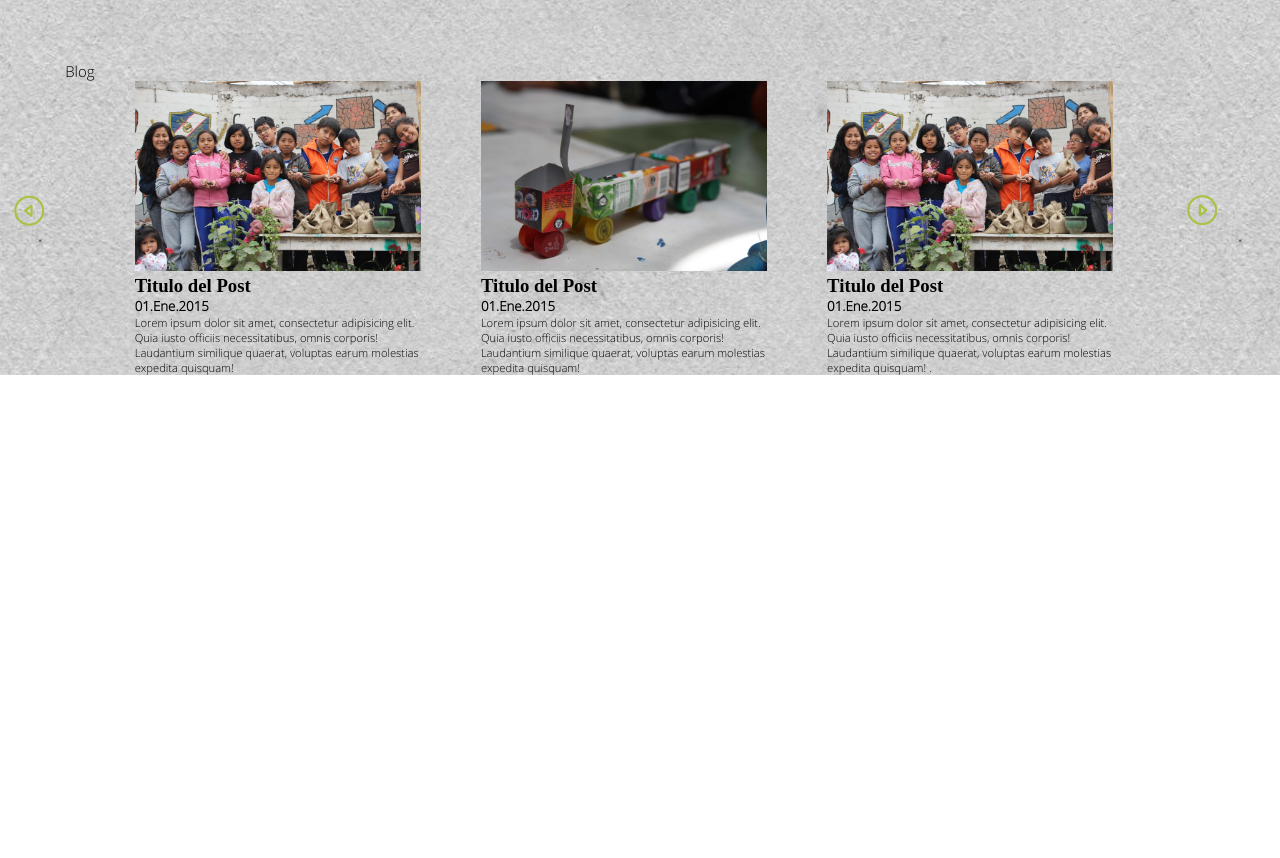
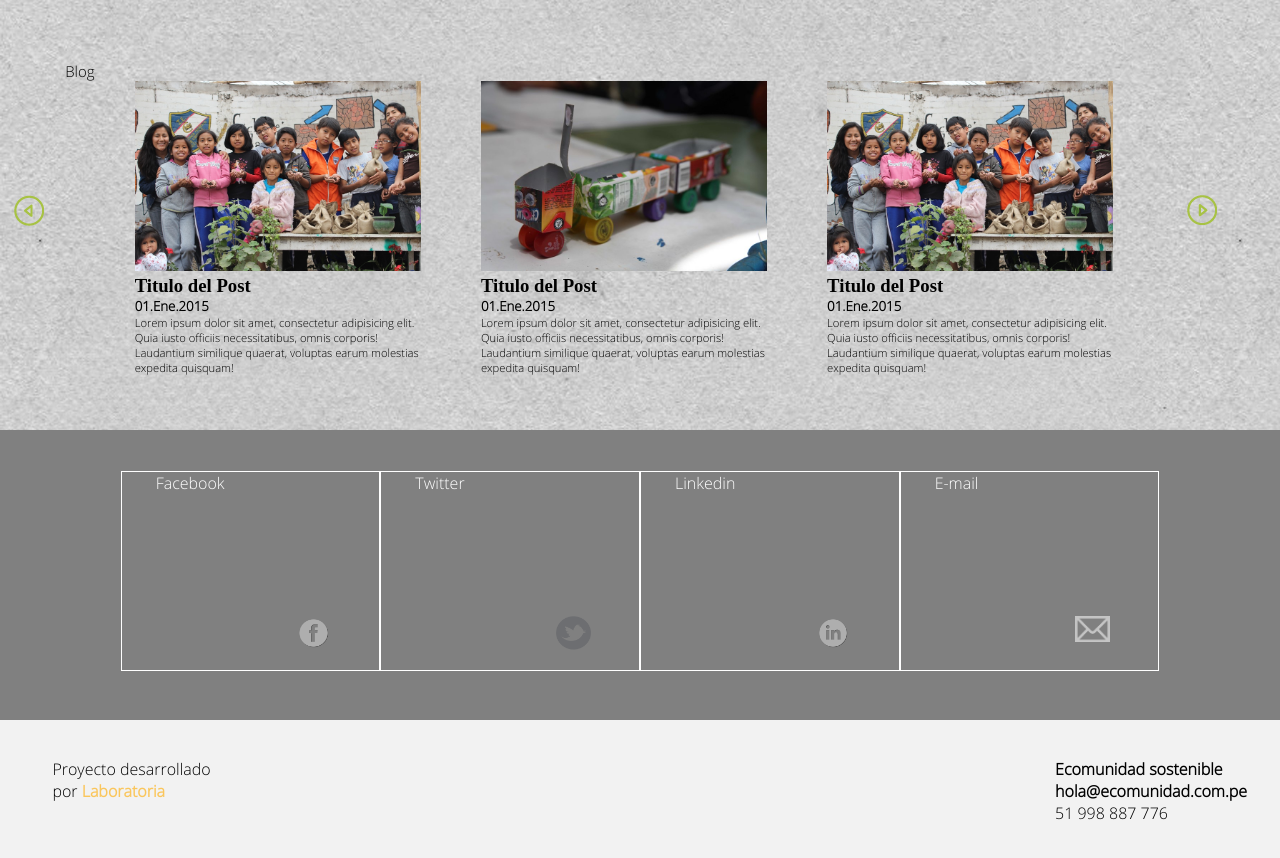
Before and after one commit to WaviisCR/Ecomunidad, a plain HTML site: page index.html in a window 1280 px wide. Shown: the part 2963-3821 px from the top of the page. Before the commit the page ends 3338 px from the top, so only its background shows below. Drawn offline with Linux system fonts and the light colour scheme; a web font is replaced by a local one.

Commit message:
Ecomunidad

```diff
--- a/css/main.css
+++ b/css/main.css
@@ -90,7 +90,38 @@ h3{
     width: 90%;
     font-family: OpenSans-Light;
     font-size: 70%;
+    padding-bottom: 17%;
 }
 h5{
     font-family: OpenSans-Light;
 }
+/*Social*/
+.social-box{
+    width: 25%;
+    height: 200px;
+    border: solid white 1px;
+    margin-left: 0px;
+    color: white;
+}
+.social-bck{
+    background-color: gray;
+}
+.social-box a{
+    text-decoration: none;
+    color: white;
+    font-family: OpenSans-Light;
+}
+.social-box img{
+    width: 15%;
+    margin-left: 70%;
+    margin-top: 48%;
+}
+.social{
+    margin-top: 5%;
+}
+footer p{
+    font-family: OpenSans-Light;
+}
+footer{
+    background-color: #F2F2F2;
+}
--- a/css/utilitiesWZ.css
+++ b/css/utilitiesWZ.css
@@ -156,7 +156,9 @@
     padding-bottom: 56px;
 }
 
-
+.pd-3{
+    padding: 3%;
+}
 
 .w-h-10{
     width: 10%;
--- a/index.html
+++ b/index.html
@@ -182,7 +182,7 @@
                         <img class="img-size" src="img/fotos/img-0400.jpg"/>
                         <h3>Titulo del Post</h3>
                         <h5>01.Ene.2015</h4>
-                        <p class="txt">Lorem ipsum dolor sit amet, consectetur adipisicing elit. Quia iusto officiis necessitatibus, omnis corporis! Laudantium similique quaerat, voluptas earum molestias expedita quisquam! .</p>
+                        <p class="txt">Lorem ipsum dolor sit amet, consectetur adipisicing elit. Quia iusto officiis necessitatibus, omnis corporis! Laudantium similique quaerat, voluptas earum molestias expedita quisquam!</p>
                     </div>
 
                 </div>
@@ -193,14 +193,57 @@
         </div>
     </section>
 
-    <section class="social">
-        <div class="container">
-
+    <section class="social-section social-bck">
+        <div class="container-fluid ">
+        <div class="row">
+            <div class="col-1"></div>
+            <div class="col-10">
+                <div class="row pdb-4 pdt-4">
+                    <div class="col-3 social-box d-ib">
+                        <a href="https://www.Facebook.com">Facebook</a> <div class="social">
+                        <img class="social" src="img/facebook.png">
+                        </div>
+                    </div>
+                    <div class="col-3 social-box d-ib">
+                        <a href="https://www.Twitter.com">Twitter</a>
+                        <div class="social">
+                            <img src="img/twitter.png">
+                        </div>
+                    </div>
+                    <div class="col-3 social-box d-ib">
+                        <a href="https://linkedin.com">Linkedin</a>
+                        <div class="social">
+                            <img  src="img/in.png">
+                        </div>
+                    </div>
+                    <div class="col-3 social-box d-ib">
+                        <a href="https://www.gmail.com">E-mail</a>
+                        <div class="social">
+                            <img  src="img/email.png">
+                        </div>
+                    </div>
+                </div>
+                <div class="col-1"></div>
+            </div>
+        </div>
         </div>
     </section>
 
-    <footer>
-
+    <footer class="pd-3">
+        <div class="row">
+            <div class="col-2">
+               <div>
+                    <p>Proyecto desarrollado por <span style= "color:#FAC65C ; "><b>Laboratoria</b></span></p>
+                </div>
+            </div>
+            <div class="col-8">
+            </div>
+            <div class="col-2">
+                 <div>
+                    <p><strong>Ecomunidad sostenible hola@ecomunidad.com.pe</strong>  51 998 887 776 </p>
+                </div>
+            </div>
+        </div>
     </footer>
 
 </body>
```
